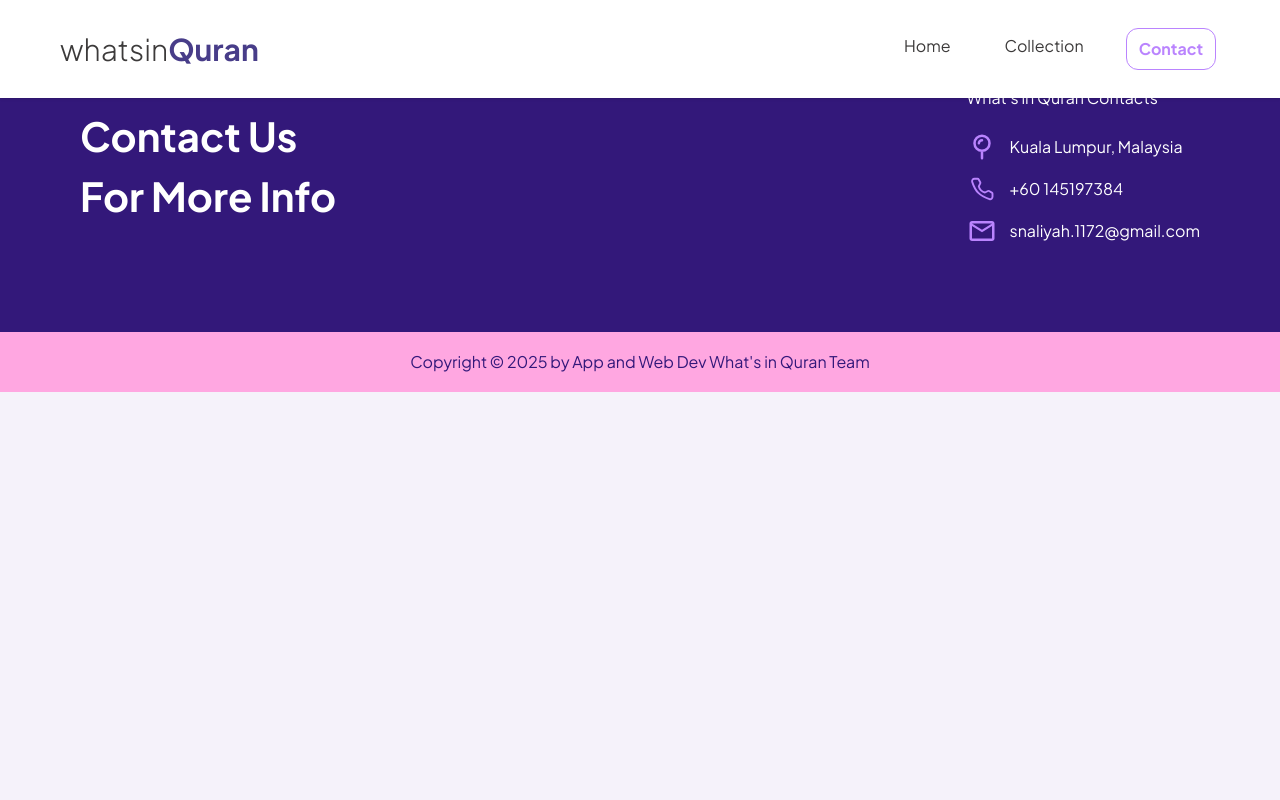
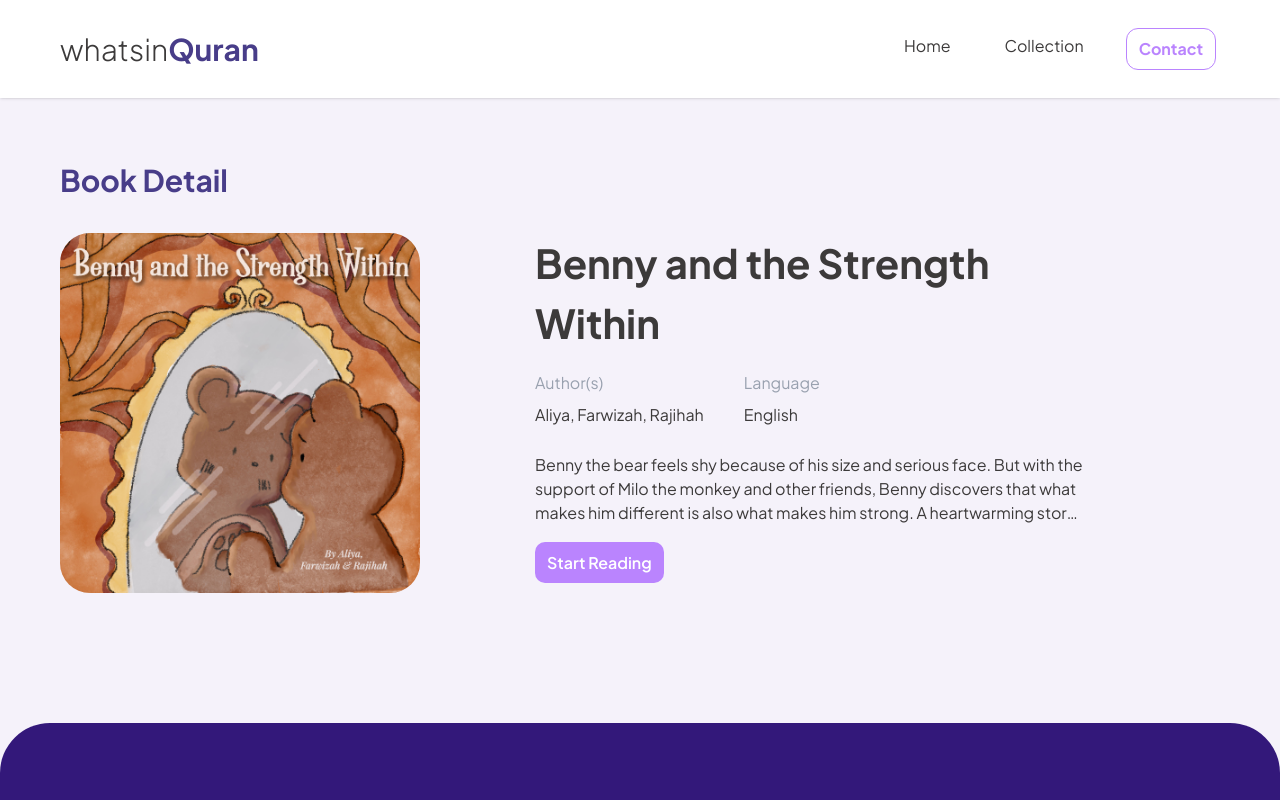
Before and after one commit to ranidyaputri/bookweb-whatsinquran, a React (Vite) app: page /book-detail/1 in a window 1280 px wide. Shown: the top 800 px of the page. Built offline with nearby package versions, Linux system fonts and the light colour scheme.

Commit message:
fixing routing and get sepsific data for book detail page

```diff
--- a/src/App.jsx
+++ b/src/App.jsx
@@ -16,7 +16,7 @@ function App() {
         <Routes>
           <Route path='/' element={<> <Hero /><Book /> </>} />
           <Route path='/collection' element={<> <BookCollection /> </>} />
-          <Route path='/book-detail' element={<> <BookDetail /> </>} />
+          <Route path='/book-detail/:id' element={<> <BookDetail /> </>} />
         </Routes>
       </BrowserRouter>
       <Footer />
--- a/src/components/book/book-collection.jsx
+++ b/src/components/book/book-collection.jsx
@@ -1,5 +1,6 @@
 import React from 'react'
 import datas from '../../../src/data/books.json'
+import { Link } from 'react-router-dom'
 
 function BookCollection() {
   return (
@@ -58,9 +59,9 @@ function BookCollection() {
         {/* book list */}
         <div className="card-list grid grid-cols-1 sm:grid-cols-2 lg:grid-cols-4 justify-between gap-[20px] mb-[130px]">
           {datas && datas.map(({id, title, img, author}) => (
-            <a href='' className="card max-sm:card-side bg-white w-fit shadow-sm rounded-[22px] hover:bg-accent">
+            <Link to={`/book-detail/${id}`} className="card max-sm:card-side bg-white w-fit shadow-sm rounded-[22px] hover:bg-accent">
               <figure className="px-[10px] py-[10px]">
-                <img src={`./book-img/${img}`} className="rounded-xl" />
+                <img src={`/book-img/${img}`} className="rounded-xl" />
               </figure>
               <div className="card-body max-sm:p-[8px]">
                 <h2 className="card-title sm:line-clamp-1">{title}</h2>
@@ -68,7 +69,7 @@ function BookCollection() {
                   Author: {author}
                 </p>
               </div>
-            </a>
+            </Link>
           ))
           }
         </div>
--- a/src/components/book/book-detail.jsx
+++ b/src/components/book/book-detail.jsx
@@ -1,40 +1,56 @@
-import React from 'react'
+import React, { useEffect, useState } from 'react'
+import datas from '../../../src/data/books.json'
+import { useParams } from 'react-router-dom';
 
 function BookDetail() {
+    const {id} = useParams();
+    console.log(id);
+    const [item, setItem] = useState(null);
+
+    useEffect(() => {
+        if(id){
+            const foundItem = datas.find(dataItem => dataItem.id == parseInt(id));
+            setItem(foundItem);
+            console.log(foundItem);
+        }
+    }, [id])
+
+
     return (
-    <div className="min-h-[100vh] mx-[20px] md:mx-[60px] mt-[128px] md:mt-[158px] mb-[58px] md:mb-0">
+        <div className="min-h-fit mx-[20px] md:mx-[60px] mt-[128px] md:mt-[158px] mb-[58px] md:mb-0">
             <h6 className="font-bold text-[#483D89] text-[24px] md:text-[30px] mb-[30px]">Book Detail</h6>
+            {item ? (
             <div className="flex flex-col md:flex-row md:gap-[115px] items-start">
-            <img src="./bear.jpg" className="w-[230px] sm:w-[280px] lg:w-[360px] rounded-[30px]" />
+                <img src={`/book-img/${item.img}`} className="w-[230px] sm:w-[280px] lg:w-[360px] rounded-[30px]" />
                 <div className="book-info lg:w-[550px] text-sm md:text-base">
                     <h6 className="book-title font-bold mb-[18px] text-[28px] md:text-[40px] mt-[26px] md:mt-0">
-                    Benny and the Strength Within
+                        {item.title}
                     </h6>
                     <div className="book-detail flex mb-[26px] text-sm md:text-base">
                         <div className="book-author mr-[40px]">
                             <p className="text-gray-400 mb-2">Author(s)</p>
                             <p className="">
-                            Aliya, Farwizah, Rajihah
+                                {item.author}
                             </p>
                         </div>
                         <div className="book-lang">
                             <p className="text-gray-400 mb-2">Language</p>
                             <p className="">
-                            English
+                                {item.language}
                             </p>
                         </div>
                     </div>
                     <div className="synopsis mb-[26px]">
                         <p className="line-clamp-3">
-                        Lorem ipsum dolor sit amet, consectetur adipiscing elit. Etiam nec euismod diam. Cras fermentum elementum mattis. Ut arcu enim, tincidunt vel nibh haverest to nei awul mattis.
+                            {item.synopsis}
                         </p>
                     </div>
-                <a href="" className="px-[12px] py-[10px] rounded-[10px] font-semibold bg-[#BA84FE] text-white">
+                    <a href={item.book_link} target="_blank" className="px-[12px] py-[10px] rounded-[10px] font-semibold bg-[#BA84FE] text-white">
                         Start Reading
                     </a>
                 </div>
             </div>
-
+            ) : <h1>No item found</h1>}
         </div>
     )
 }
--- a/src/components/footer/footer.jsx
+++ b/src/components/footer/footer.jsx
@@ -4,7 +4,7 @@ function Footer() {
   return (
     <>
     <div id="footer-section">
-        <div className="bg-[#33187A] text-white px-[40px] md:px-[80px] py-[86px] rounded-t-[50px] mt-[70px] md:mt-0">
+        <div className="bg-[#33187A] text-white px-[40px] md:px-[80px] py-[86px] rounded-t-[50px] mt-[130px]">
             <div className="footer-text w-full flex flex-col sm:flex-row justify-between sm:items-center">
                 <p className="text-[30px] md:text-[40px] mb-[20px] md:mb-0 font-bold w-[260px]">
                     Contact Us For More Info
```
Lines whose indentation alone changed are shown as unchanged.
